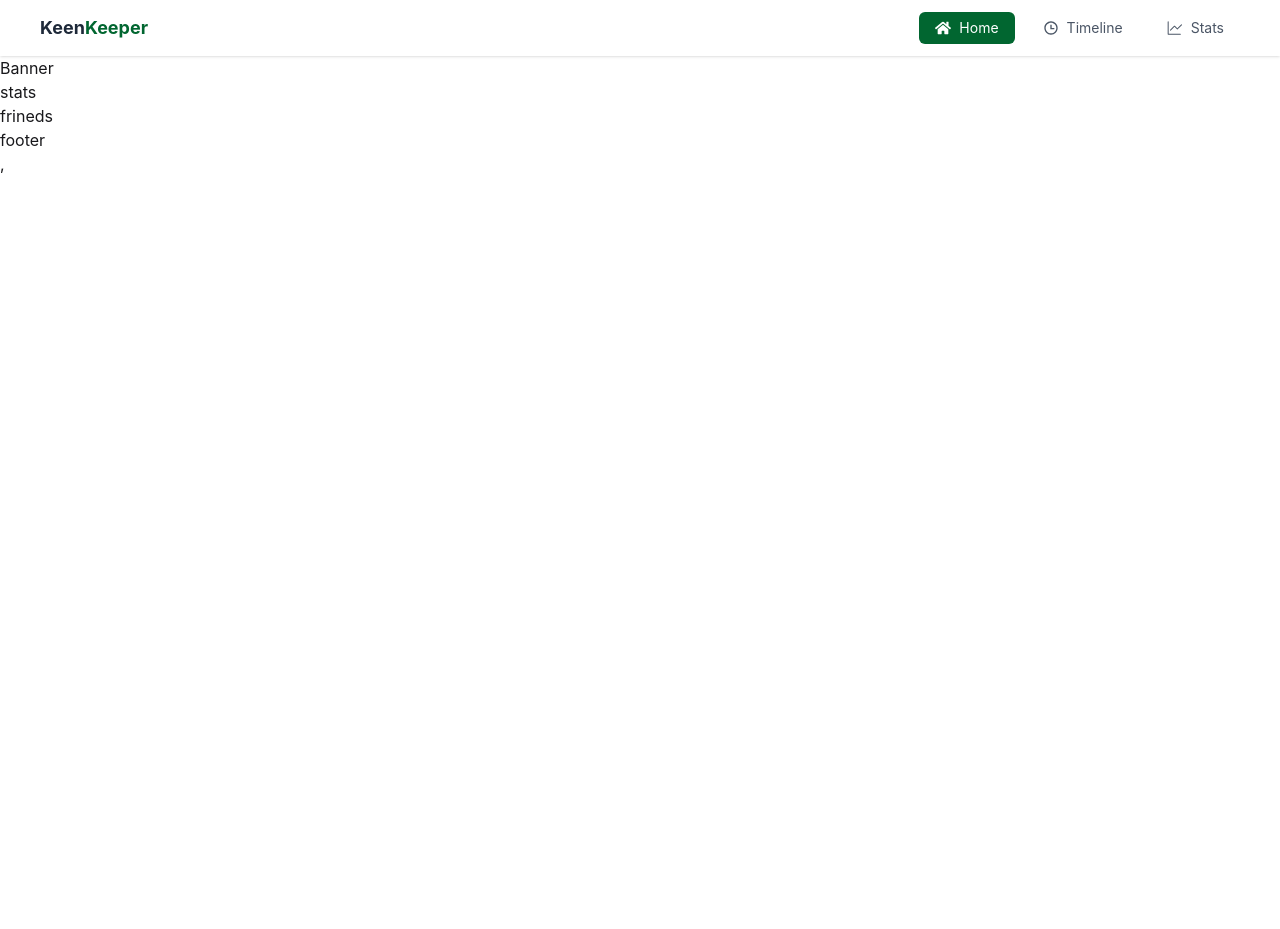
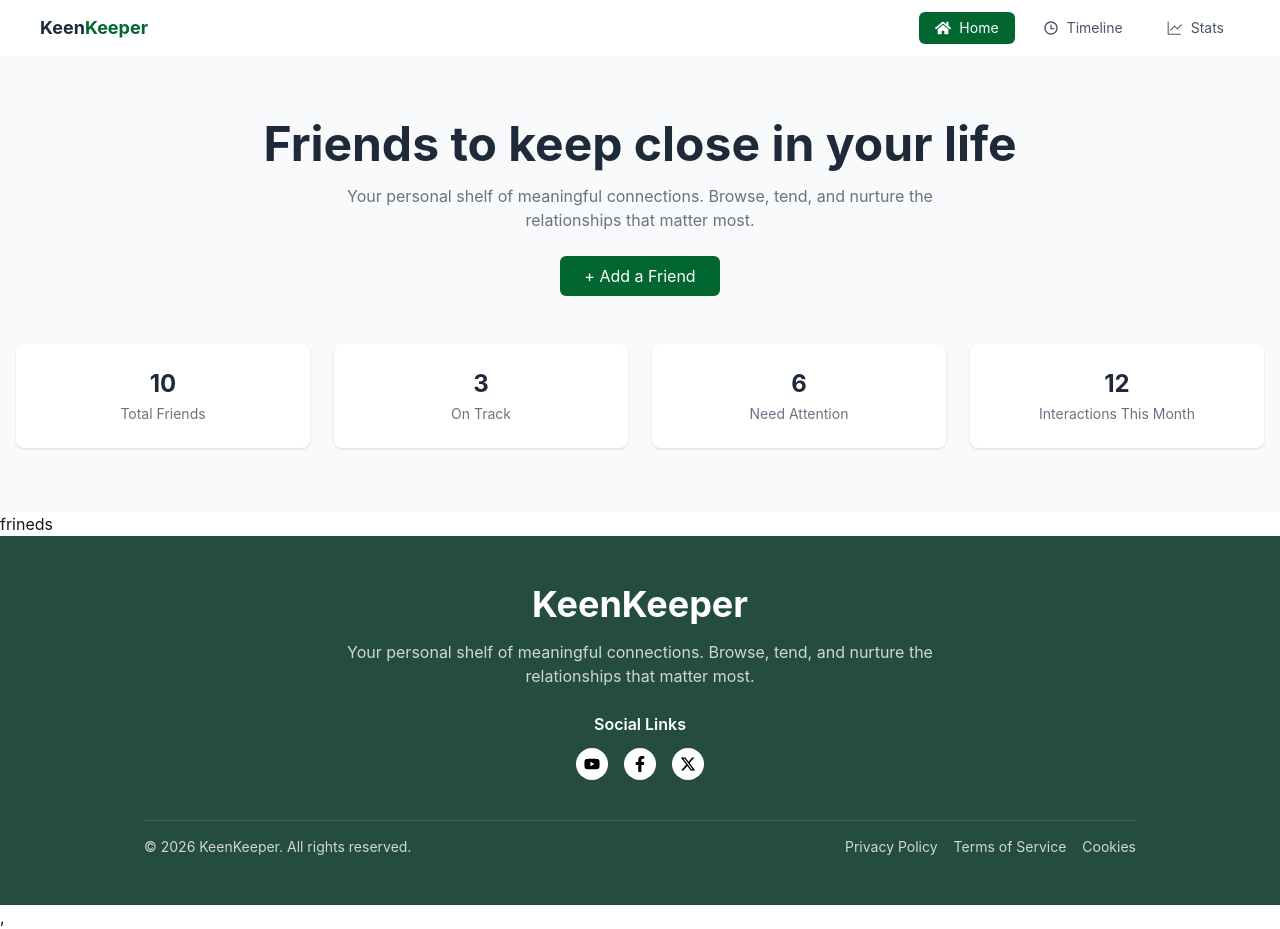
Before and after one commit to nibirshahriar/Keen-Keeper-A7, a React (Vite) app: page / in a window 1280 px wide. Before the commit the page ends 800 px from the top, so only its background shows below. Built offline with nearby package versions, Linux system fonts and the light colour scheme.

Commit message:
added banner and footer

```diff
--- a/src/components/Homepage/Stats.jsx
+++ b/src/Pages/Dashboard/Stats.jsx
@@ -3,7 +3,7 @@ import React from 'react';
 const Stats = () => {
     return (
         <div>
-           stats
+            stats
         </div>
     );
 };
--- a/src/Pages/Homepage/Homepage.jsx
+++ b/src/Pages/Homepage/Homepage.jsx
@@ -1,13 +1,11 @@
 import React from "react";
 import Banner from "../../components/Homepage/Banner";
 import Friends from "../../components/Homepage/Friends";
-import Stats from "../../components/Homepage/Stats";
 
 const Homepage = () => {
   return (
     <>
       <Banner />
-      <Stats />
       <Friends />
     </>
   );
--- a/src/components/Homepage/Banner.jsx
+++ b/src/components/Homepage/Banner.jsx
@@ -1,11 +1,48 @@
-import React from 'react';
+import React from "react";
 
 const Banner = () => {
-    return (
-        <div>
-            Banner
+  return (
+    <div className="py-16 bg-gray-50">
+      <div className="container mx-auto text-center px-4">
+        <h1 className="text-4xl md:text-5xl font-bold text-gray-800">
+          Friends to keep close in your life
+        </h1>
+
+        <p className="text-gray-500 mt-4 max-w-2xl mx-auto">
+          Your personal shelf of meaningful connections. Browse, tend, and
+          nurture the relationships that matter most.
+        </p>
+
+        <button className="mt-6 bg-green-800 text-white px-6 py-2 rounded-md hover:bg-green-700 transition">
+          + Add a Friend
+        </button>
+
+        <div className="grid grid-cols-1 sm:grid-cols-2 md:grid-cols-4 gap-6 mt-12">
+          <div className="bg-white rounded-lg shadow p-6">
+            <h2 className="text-2xl font-bold text-gray-800">10</h2>
+            <p className="text-gray-500 text-sm mt-1">Total Friends</p>
+          </div>
+
+          <div className="bg-white rounded-lg shadow p-6">
+            <h2 className="text-2xl font-bold text-gray-800">3</h2>
+            <p className="text-gray-500 text-sm mt-1">On Track</p>
+          </div>
+
+          <div className="bg-white rounded-lg shadow p-6">
+            <h2 className="text-2xl font-bold text-gray-800">6</h2>
+            <p className="text-gray-500 text-sm mt-1">Need Attention</p>
+          </div>
+
+          <div className="bg-white rounded-lg shadow p-6">
+            <h2 className="text-2xl font-bold text-gray-800">12</h2>
+            <p className="text-gray-500 text-sm mt-1">
+              Interactions This Month
+            </p>
+          </div>
         </div>
-    );
+      </div>
+    </div>
+  );
 };
 
 export default Banner;
--- a/src/components/Shared/Footer.jsx
+++ b/src/components/Shared/Footer.jsx
@@ -1,11 +1,50 @@
-import React from 'react';
+import React from "react";
+import { FaYoutube, FaFacebookF } from "react-icons/fa";
+import { FaXTwitter } from "react-icons/fa6";
 
 const Footer = () => {
-    return (
-        <div>
-            footer
+  return (
+    <footer className="bg-[#244D3F] text-white py-12">
+      <div className="max-w-5xl mx-auto text-center px-4">
+        <h2 className="text-4xl font-bold mb-4">KeenKeeper</h2>
+
+        <p className="text-gray-300 max-w-2xl mx-auto mb-6">
+          Your personal shelf of meaningful connections. Browse, tend, and
+          nurture the relationships that matter most.
+        </p>
+
+        <p className="font-semibold mb-3">Social Links</p>
+
+        <div className="flex justify-center gap-4 mb-10">
+          <div className="bg-white text-black p-2 rounded-full cursor-pointer hover:scale-110 transition">
+            <FaYoutube />
+          </div>
+          <div className="bg-white text-black p-2 rounded-full cursor-pointer hover:scale-110 transition">
+            <FaFacebookF />
+          </div>
+          <div className="bg-white text-black p-2 rounded-full cursor-pointer hover:scale-110 transition">
+            <FaXTwitter />
+          </div>
         </div>
-    );
+
+        <div className="border-t border-gray-600 pt-4 flex flex-col md:flex-row justify-between items-center text-sm text-gray-300">
+          <p>© 2026 KeenKeeper. All rights reserved.</p>
+
+          <div className="flex gap-4 mt-2 md:mt-0">
+            <a href="#" className="hover:underline">
+              Privacy Policy
+            </a>
+            <a href="#" className="hover:underline">
+              Terms of Service
+            </a>
+            <a href="#" className="hover:underline">
+              Cookies
+            </a>
+          </div>
+        </div>
+      </div>
+    </footer>
+  );
 };
 
 export default Footer;
--- a/src/router/Router.jsx
+++ b/src/router/Router.jsx
@@ -2,10 +2,10 @@ import { createBrowserRouter } from "react-router";
 import RootLayout from "../Layout/RootLayout";
 import Homepage from "../Pages/Homepage/Homepage";
 import Timeline from "../Pages/Timeline/Timeline";
-import Stats from "../components/Homepage/Stats";
 import NotPageFound from "../Pages/NotPageFound/NotPageFound";
+import Stats from "../Pages/Dashboard/Stats";
 
-export  const router = createBrowserRouter([
+export const router = createBrowserRouter([
   {
     path: "/",
     element: <RootLayout />,
```
